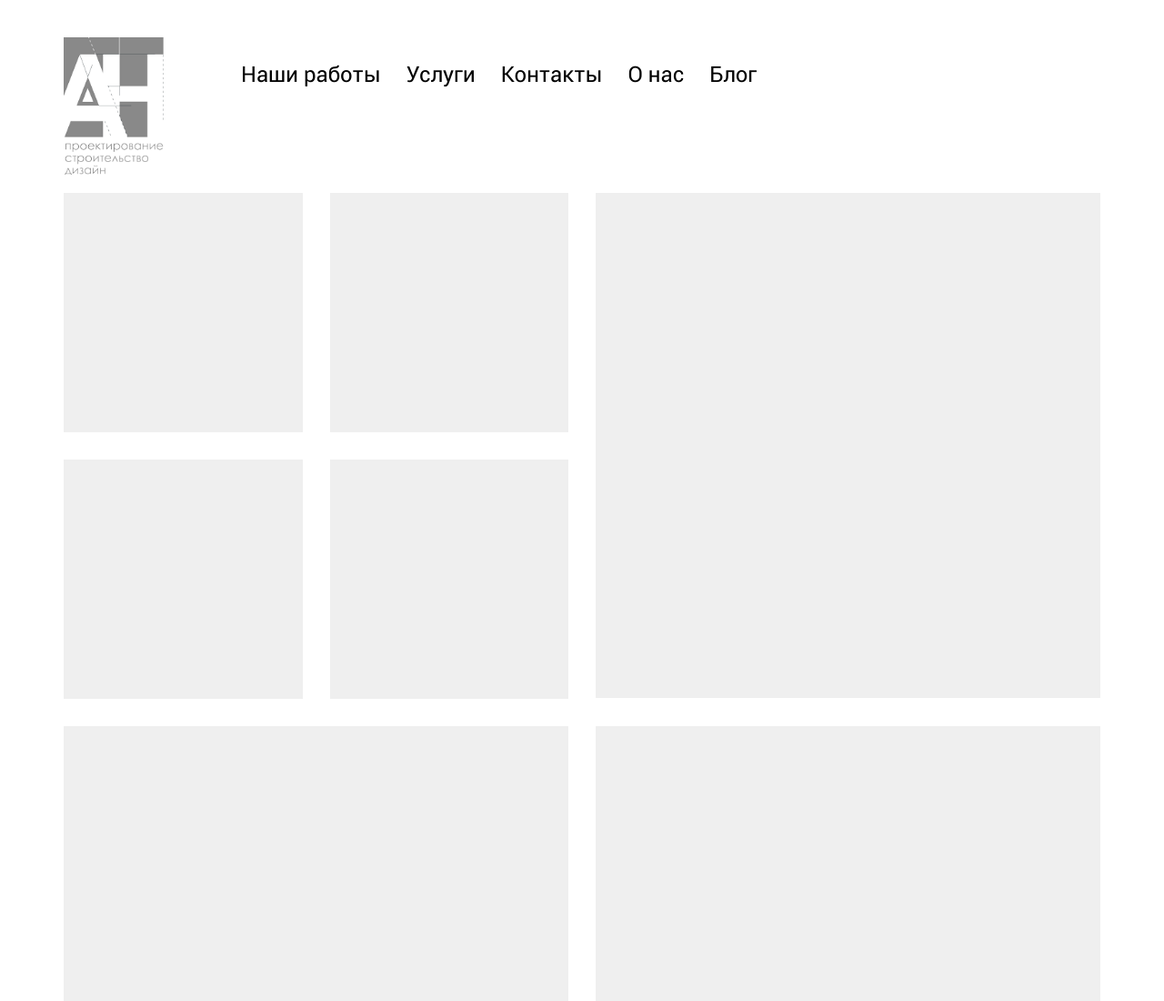
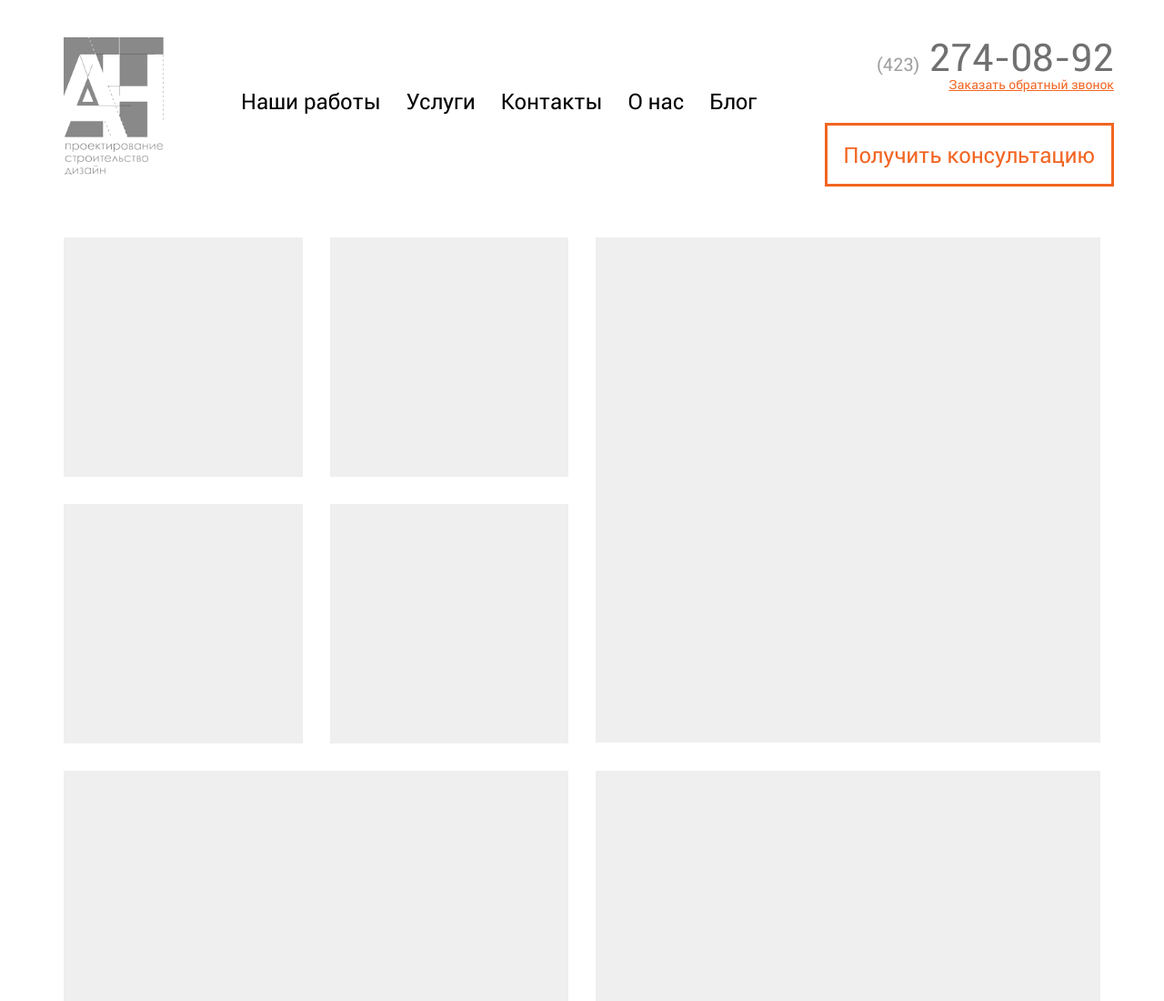
Before and after one commit to terehof/nistratov, a website: page src/index.html in a window 1280 px wide. Shown: the top 1100 px of the page at 91% size. Drawn offline with nearby package versions, Linux system fonts and the light colour scheme; files that its build step writes are made by us from their sources.

Commit message:
slicing in process

```diff
--- a/src/index.html
+++ b/src/index.html
@@ -25,6 +25,15 @@
                         <li><a href="#">Блог</a></li>
                     </ul>
                 </div>
+                <div class="header-right">
+                    <div class="header-right_phone">
+                        <a href="#" class="phone"><span>(423)</span> 274-08-92</a>
+                        <a href="#" class="callback">Заказать обратный звонок</a>
+                    </div>
+                    <div class="header-right_btn btn btn-get-advice">
+                        Получить консультацию
+                    </div>
+                </div>
             </div>
         </div>
     </nav>
@@ -35,7 +44,13 @@
 <div class="main-content">
     <div class="container">
         <div class="row">
+            <div class="home-slider">
 
+            </div>
+        </div>
+
+
+        <div class="row">
             <!-- begin не изменяются размеры плитки -->
             <div class="col-md-6">
                 <div class="row">
--- /dev/null
+++ b/src/style/buttons.less
@@ -0,0 +1,20 @@
+.btn {
+    display: inline-block;
+    text-align: center;
+    background: none;
+    color: @orange;
+    border: 3px solid @orange;
+    transition: all 0.25s linear;
+    border-radius: 0;
+    &.btn-get-advice {
+        float: right;
+        margin-top: 1.4rem;
+        padding: 1.5rem 1.8rem;
+        .fsize(24);
+    }
+
+    &:hover {
+        color: @white;
+        background: @orange;
+    }
+}
--- a/src/style/index.less
+++ b/src/style/index.less
@@ -23,17 +23,15 @@ html {
     font-size: 10px;
 }
 body {
+    font-family: 'Roboto';
+    font-weight: 400;
+}
+h1, h2, h2, h4, h5, h6 {
+    margin: 0;
+}
+a {
 
 }
-h1,
-h2,
-h2,
-h4,
-h5,
-h6 {
-    margin: 0;
-}
-
 .main-wrapper {
 
 }
@@ -49,7 +47,7 @@ header {
     background-size: 100%;
 }
 .main-menu {
-    padding: 3rem 0 0;
+    padding: 6rem 0 0;
     li {
         margin: 0 0 0 2.8rem;
         &:first-child {
@@ -67,6 +65,16 @@ header {
         }
     }
 }
+
+
+.main-content {
+    padding: 4rem 0 0;
+}
+.home-slider {
+
+}
+
+
 .tile {
     margin-top: 15px;
     margin-bottom: 15px;
@@ -84,3 +92,24 @@ header {
 .tile-big {
 
 }
+.header-right_phone {
+    text-align: right;
+    .phone {
+        text-decoration: none;
+        color: @gray-dark;
+        line-height: 1;
+        .fsize(42);
+        span {
+            .fsize(20);
+            color: @gray-light;
+        }
+    }
+    .callback {
+        text-decoration: underline;
+        color: @orange;
+        &:hover {
+            .fsize(14);
+            text-decoration: none;
+        }
+    }
+}
--- a/src/style/style.less
+++ b/src/style/style.less
@@ -1,4 +1,5 @@
 @import "variables";
 @import "fonts";
 @import "popups";
+@import "buttons";
 @import "index";
--- a/src/style/variables.less
+++ b/src/style/variables.less
@@ -2,3 +2,6 @@
 @white: #fff;
 @black: #000;
 @orange: #f26522;
+
+@gray-dark: #707070;
+@gray-light: #9f9f9f;
```
Lines whose indentation alone changed are shown as unchanged.
